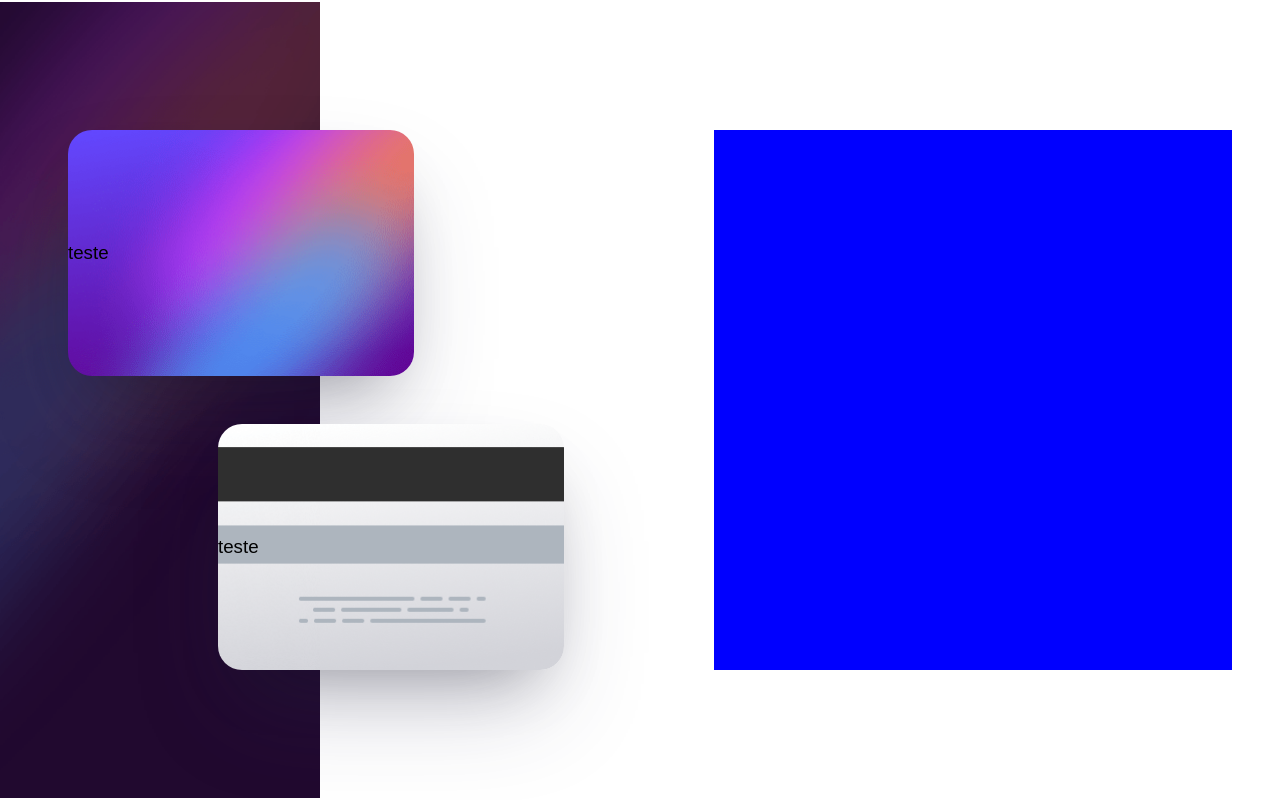
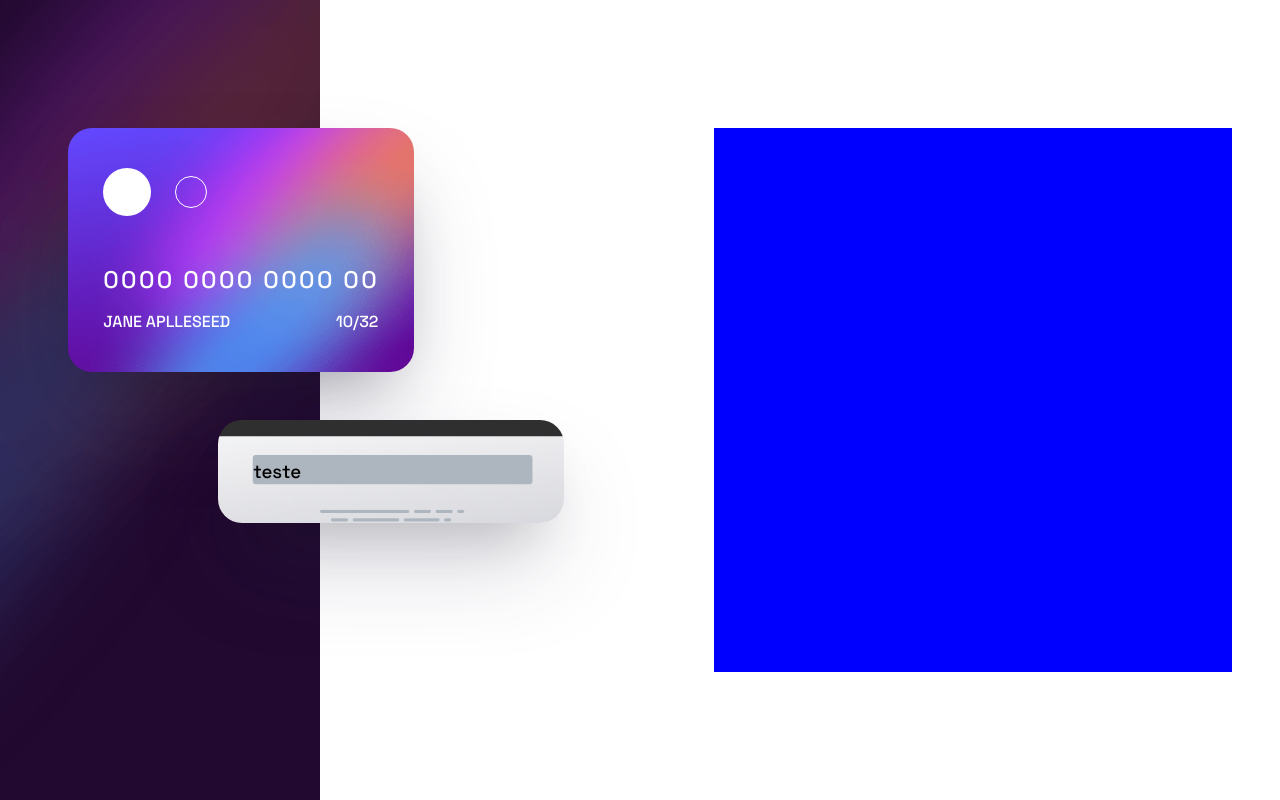
Before and after one commit to sadrakmorais/interactive-card-details, a React (Vite) app: page / in a window 1280 px wide. Built offline with nearby package versions, Linux system fonts and the light colour scheme.

Commit message:
style: 🖌  Add styles on front card viewer

```diff
--- a/index.html
+++ b/index.html
@@ -4,6 +4,12 @@
     <meta charset="UTF-8" />
     <link rel="icon" type="image/svg+xml" href="/vite.svg" />
     <meta name="viewport" content="width=device-width, initial-scale=1.0" />
+    <link rel="preconnect" href="https://fonts.googleapis.com" />
+    <link rel="preconnect" href="https://fonts.gstatic.com" crossorigin />
+    <link
+      href="https://fonts.googleapis.com/css2?family=Space+Grotesk:wght@400;500;700&display=swap"
+      rel="stylesheet"
+    />
     <title>Vite + React + TS</title>
   </head>
   <body>
--- a/src/components/card/styles.ts
+++ b/src/components/card/styles.ts
@@ -7,11 +7,7 @@ type WrapperCardProps = {
   rigthPosition: string;
 };
 
-type chosedBGProps = {
-  [key: string]: any;
-};
-
-const chosedBG: chosedBGProps = {
+const chosedBG: { [key: string]: string } = {
   front: backgroundCardFront,
   back: backgroundCardBack,
 };
@@ -22,7 +18,7 @@ export const WrapperCard = styled.div<WrapperCardProps>`
     background-size: cover;
     background-repeat: no-repeat;
     border-radius: 1.5rem;
-    padding: 7rem 0;
+    padding: 2.5rem 2.2rem;
     position: relative;
     right: ${rigthPosition};
     box-shadow: rgba(50, 50, 93, 0.25) 0px 50px 100px -20px,
--- a/src/pages/home/index.tsx
+++ b/src/pages/home/index.tsx
@@ -2,6 +2,14 @@ import { ViewerCard } from '../../components/card';
 import * as S from './styles';
 
 export function Home() {
+  const formatCardNumber = (value: string) => {
+    const regex = /^(\d{0,4})(\d{0,4})(\d{0,4})(\d{0,4})$/g;
+    const onlyNumbers = value.replace(/[^\d]/g, '');
+
+    return onlyNumbers.replace(regex, (regex, $1, $2, $3, $4) =>
+      [$1, $2, $3, $4].filter((group) => !!group).join(' ')
+    );
+  };
   return (
     <S.Container>
       <S.Wrapper>
@@ -9,7 +17,19 @@ export function Home() {
         <S.WrapperContent>
           <S.WrapperCards>
             <ViewerCard style="front" rigthPosition={200}>
-              <h1>teste</h1>
+              <S.CardFront>
+                <header>
+                  <div className="avatar1" />
+                  <div className="avatar2" />
+                </header>
+                <input placeholder="0000 0000 0000 0000" />
+                <footer>
+                  <span>{'Jane Aplleseed'}</span>
+                  <span>
+                    {10}/{32}
+                  </span>
+                </footer>
+              </S.CardFront>
             </ViewerCard>
             <ViewerCard style="back" rigthPosition={50}>
               <h1>teste</h1>
--- a/src/pages/home/styles.ts
+++ b/src/pages/home/styles.ts
@@ -26,6 +26,7 @@ export const Wrapper = styled.section`
 export const WrapperContent = styled.div`
   width: 100%;
   display: grid;
+  height: 100vh;
   grid-template-columns: 4fr 6fr;
   padding: 8rem 3rem;
 `;
@@ -38,7 +39,54 @@ export const WrapperCards = styled.section`
   gap: 3rem;
 `;
 
-export const CardFront = styled.div``;
+export const CardFront = styled.div`
+  header {
+    display: flex;
+    gap: 1.5rem;
+    align-items: center;
+
+    .avatar1 {
+      width: 3rem;
+      height: 3rem;
+      background: #fff;
+      border-radius: 50%;
+    }
+    .avatar2 {
+      width: 2rem;
+      height: 2rem;
+      background: transparent;
+      border: 1px solid #fff;
+      border-radius: 50%;
+    }
+  }
+
+  input {
+    margin-top: 3rem;
+    width: 100%;
+    font-size: 1.5rem;
+    color: #fff;
+    letter-spacing: 0.15rem;
+    background: transparent;
+    border: 0;
+    pointer-events: none;
+
+    &::placeholder {
+      color: #fff;
+    }
+  }
+
+  footer {
+    display: flex;
+    margin-top: 1rem;
+    justify-content: space-between;
+    span {
+      color: #fff;
+      font-size: 1rem;
+      text-transform: uppercase;
+      font-family: 'Space Grotesk', sans-serif;
+    }
+  }
+`;
 export const CardBack = styled.div``;
 export const WrapperForm = styled.section`
   background: blue;
--- a/src/styles/global.ts
+++ b/src/styles/global.ts
@@ -4,10 +4,15 @@ export const GlobalStyles = createGlobalStyle`
 @import url('https://fonts.googleapis.com/css2?family=Space+Grotesk:wght@400;500;700&display=swap');
 
 *{
-  font-family: 'Space Grotesk', sans-serif;
+  font-family: 'Space Grotesk';
 margin: 0;
 padding: 0;
 box-sizing: border-box;
 font-weight: 500;
 }
+
+h1,span,input{
+  font-family: 'Space Grotesk';
+
+}
 `;
```
